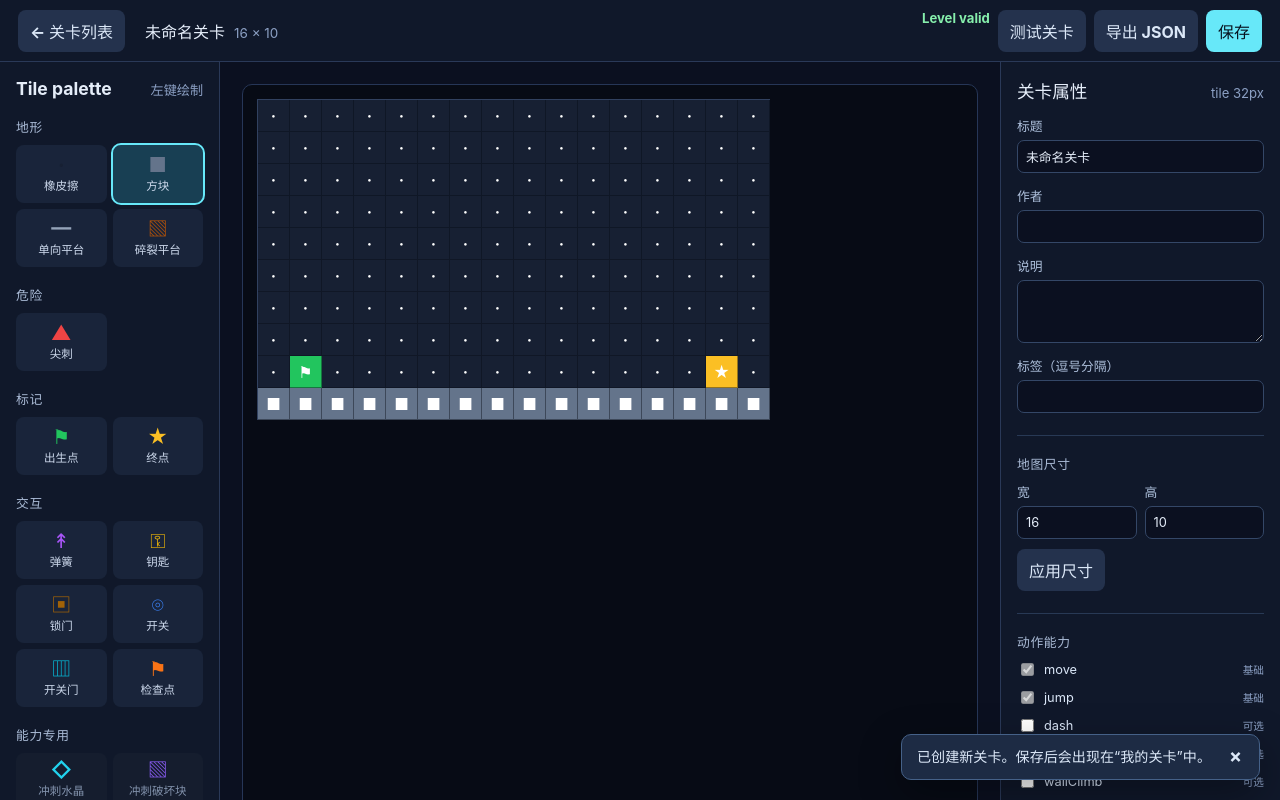
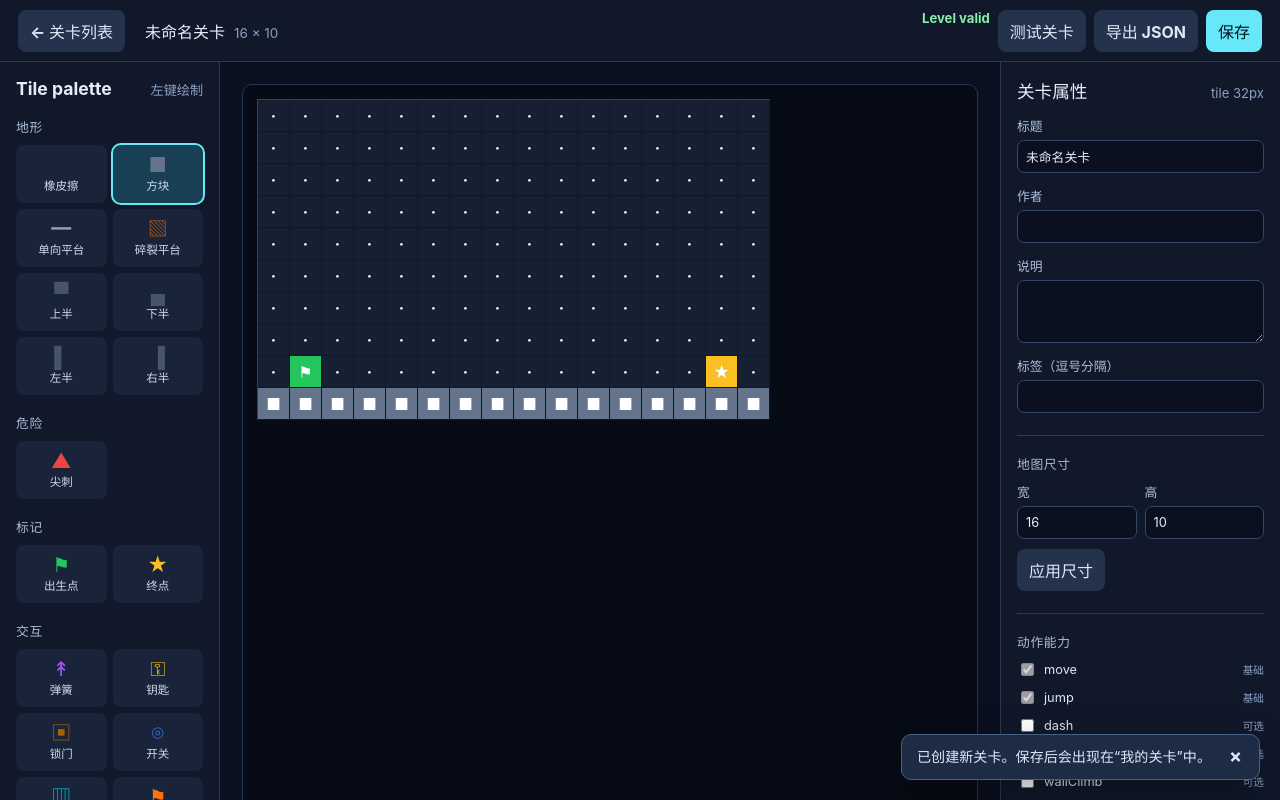
Before and after one commit to MrO-O/JumpForge, a React (Vite) app: page / in a window 1280 px wide. Both pictures are taken after a click on the button "新建关卡". Shown: the top 800 px of the page. Built offline with nearby package versions, Linux system fonts and the light colour scheme.

Commit message:
feat: add half-size block tile variants

```diff
--- a/src/editor/GridEditor.tsx
+++ b/src/editor/GridEditor.tsx
@@ -33,12 +33,13 @@ export function GridEditor({ level, selectedTileId, onPaint, onHover }: GridEdit
             const x = index % level.width;
             const y = Math.floor(index / level.width);
             const tile = getTileDefinition(tileId);
+            const visualBox = tile?.visualBox ?? tile?.collisionBox;
             return (
               <button
                 className="grid-cell"
                 type="button"
                 key={`${x}-${y}`}
-                style={{ backgroundColor: tile?.editor.color ?? '#7f1d1d', width: level.tileSize, height: level.tileSize }}
+                style={{ backgroundColor: '#172033', width: level.tileSize, height: level.tileSize }}
                 aria-label={`cell ${x}, ${y}: ${tile?.name ?? tileId}`}
                 onPointerDown={(event) => {
                   event.preventDefault();
@@ -52,7 +53,7 @@ export function GridEditor({ level, selectedTileId, onPaint, onHover }: GridEdit
                 }}
                 onPointerLeave={() => onHover(x, y)}
               >
-                <span>{tile?.editor.glyph ?? '?'}</span>
+                <span className="grid-tile-visual" style={{ backgroundColor: tile?.editor.color ?? '#7f1d1d', left: `${(visualBox?.x ?? 0) * 100}%`, top: `${(visualBox?.y ?? 0) * 100}%`, width: `${(visualBox?.width ?? 1) * 100}%`, height: `${(visualBox?.height ?? 1) * 100}%` }}>{tile?.editor.glyph ?? '?'}</span>
               </button>
             );
           })}
--- a/src/game/RuntimeLevelBuilder.ts
+++ b/src/game/RuntimeLevelBuilder.ts
@@ -2,7 +2,7 @@ import Phaser from 'phaser';
 import { mergeDashBlockClusters, mergeStaticTileRects, type DashBlockClusterRect, type MergeableStaticTileId, type MergedStaticRect } from './collisionMerge';
 import type { LevelDocument } from '../levels/levelTypes';
 import { getTileDefinition } from '../tiles/tileRegistry';
-import type { RuntimeTileKind } from '../tiles/tileTypes';
+import type { RuntimeTileKind, TileLocalBox } from '../tiles/tileTypes';
 import { toCellKey, type RuntimeCellKey, type RuntimePosition } from './runtimeTypes';
 
 export interface RuntimeTileEntity {
@@ -10,6 +10,9 @@ export interface RuntimeTileEntity {
   kind: RuntimeTileKind;
   x: number;
   y: number;
+  cellX: number;
+  cellY: number;
+  collisionBox?: TileLocalBox;
   color: number;
   visual: Phaser.GameObjects.Rectangle;
   glyph: Phaser.GameObjects.Text;
@@ -39,6 +42,7 @@ export interface RuntimeLevelBuildResult {
   staminaRefills: Phaser.Physics.Arcade.StaticGroup;
   checkpoints: Phaser.Physics.Arcade.StaticGroup;
   crumbleBlocks: Phaser.Physics.Arcade.StaticGroup;
+  partialSolids: Phaser.Physics.Arcade.StaticGroup;
   spawnPosition: RuntimePosition | null;
   goalPosition: RuntimePosition | null;
   entitiesByCell: Map<RuntimeCellKey, RuntimeTileEntity>;
@@ -63,7 +67,14 @@ function colorValue(color: string): number {
 }
 
 function createPhysicalTile(context: TileBuildContext, group: Phaser.Physics.Arcade.StaticGroup): Phaser.GameObjects.Rectangle {
-  const rectangle = context.scene.add.rectangle(context.entity.x, context.entity.y, context.tileSize, context.tileSize, context.entity.color).setVisible(false);
+  const box = context.entity.collisionBox ?? { x: 0, y: 0, width: 1, height: 1 };
+  const rectangle = context.scene.add.rectangle(
+    (context.entity.cellX + box.x + box.width / 2) * context.tileSize,
+    (context.entity.cellY + box.y + box.height / 2) * context.tileSize,
+    context.tileSize * box.width,
+    context.tileSize * box.height,
+    context.entity.color,
+  ).setVisible(false);
   rectangle.setData('runtimeCellKey', context.entity.cellKey);
   context.scene.physics.add.existing(rectangle, true);
   group.add(rectangle);
@@ -114,6 +125,10 @@ const tileBuildHandlers: Partial<Record<RuntimeTileKind, TileBuildHandler>> = {
   staminaRefill: (context) => { context.entity.trigger = createPhysicalTile(context, context.result.staminaRefills); },
   checkpoint: (context) => { context.entity.trigger = createPhysicalTile(context, context.result.checkpoints); },
   crumbleBlock: (context) => { context.entity.collider = createPhysicalTile(context, context.result.crumbleBlocks); },
+  halfBlockTop: (context) => { context.entity.collider = createPhysicalTile(context, context.result.partialSolids); },
+  halfBlockBottom: (context) => { context.entity.collider = createPhysicalTile(context, context.result.partialSolids); },
+  halfBlockLeft: (context) => { context.entity.collider = createPhysicalTile(context, context.result.partialSolids); },
+  halfBlockRight: (context) => { context.entity.collider = createPhysicalTile(context, context.result.partialSolids); },
 };
 
 /** Builds registry-driven visuals and physics primitives; behavior is bound by tileRuntimeHandlers. */
@@ -134,6 +149,7 @@ export function buildRuntimeLevel(scene: Phaser.Scene, level: LevelDocument): Ru
     staminaRefills: scene.physics.add.staticGroup(),
     checkpoints: scene.physics.add.staticGroup(),
     crumbleBlocks: scene.physics.add.staticGroup(),
+    partialSolids: scene.physics.add.staticGroup(),
     spawnPosition: null,
     goalPosition: null,
     entitiesByCell: new Map(),
@@ -151,16 +167,20 @@ export function buildRuntimeLevel(scene: Phaser.Scene, level: LevelDocument): Ru
       if (!tile || tile.runtime.kind === 'empty') continue;
       const cellX = index % level.width;
       const cellY = Math.floor(index / level.width);
-      const x = cellX * level.tileSize + level.tileSize / 2;
-      const y = cellY * level.tileSize + level.tileSize / 2;
+      const visualBox = tile.visualBox ?? tile.collisionBox ?? { x: 0, y: 0, width: 1, height: 1 };
+      const x = (cellX + visualBox.x + visualBox.width / 2) * level.tileSize;
+      const y = (cellY + visualBox.y + visualBox.height / 2) * level.tileSize;
       const color = colorValue(tile.editor.color);
       const entity: RuntimeTileEntity = {
         cellKey: toCellKey(cellX, cellY),
         kind: tile.runtime.kind,
         x,
         y,
+        cellX,
+        cellY,
+        collisionBox: tile.collisionBox,
         color,
-        visual: scene.add.rectangle(x, y, level.tileSize, level.tileSize, color).setDepth(0),
+        visual: scene.add.rectangle(x, y, level.tileSize * visualBox.width, level.tileSize * visualBox.height, color).setDepth(0),
         glyph: scene.add.text(x, y, tile.editor.glyph, {
           color: '#ffffff', fontFamily: 'system-ui, sans-serif', fontSize: `${Math.max(12, Math.floor(level.tileSize * 0.54))}px`,
         }).setOrigin(0.5).setDepth(1),
--- a/src/game/tileRuntimeHandlers.ts
+++ b/src/game/tileRuntimeHandlers.ts
@@ -66,6 +66,7 @@ export class TileRuntimeController {
 
   bind(): void {
     this.scene.physics.add.collider(this.player, this.level.solids);
+    this.scene.physics.add.collider(this.player, this.level.partialSolids);
     this.scene.physics.add.collider(this.player, this.level.climbWalls);
     this.scene.physics.add.collider(this.player, this.level.oneWayPlatforms, undefined, (_player, platform) => this.canLandOnOneWay(platform));
     this.scene.physics.add.collider(this.player, this.level.lockedDoors, (_player, door) => this.handleLockedDoor(door));
@@ -156,7 +157,7 @@ export class TileRuntimeController {
         return { side, climbable: false };
       }
       const entity = this.level.entitiesByCell.get(cellKey);
-      if (entity?.collider && this.isWallEntity(entity) && this.isColliderEnabled(entity)) {
+      if (entity?.collider && this.isWallEntity(entity) && this.isColliderEnabled(entity) && this.hasActualWallContact(entity)) {
         return { side, climbable: false };
       }
     }
@@ -327,6 +328,14 @@ export class TileRuntimeController {
     return body?.enable === true;
   }
 
+  private hasActualWallContact(entity: RuntimeTileEntity): boolean {
+    if (!entity.collisionBox) return true;
+    const colliderBody = entity.collider?.body as Phaser.Physics.Arcade.StaticBody | undefined;
+    if (!colliderBody) return false;
+    const playerBody = this.player.body;
+    return playerBody.bottom > colliderBody.top + 1 && playerBody.top < colliderBody.bottom - 1;
+  }
+
   private isWallEntity(entity: RuntimeTileEntity): boolean {
     return entity.kind === 'solid'
       || entity.kind === 'spring'
@@ -334,6 +343,10 @@ export class TileRuntimeController {
       || entity.kind === 'switchDoor'
       || entity.kind === 'dashBlock'
       || entity.kind === 'crumbleBlock'
+      || entity.kind === 'halfBlockTop'
+      || entity.kind === 'halfBlockBottom'
+      || entity.kind === 'halfBlockLeft'
+      || entity.kind === 'halfBlockRight'
       || entity.kind === 'climbWall';
   }
 }
--- a/src/styles/app.css
+++ b/src/styles/app.css
@@ -64,7 +64,8 @@ button:disabled { cursor: not-allowed; opacity: .55; }
 .grid-editor { min-height: 0; flex: 1; padding: 22px; display: flex; flex-direction: column; gap: 12px; }
 .grid-scroller { flex: 1; min-height: 260px; overflow: auto; padding: 14px; border: 1px solid #263657; border-radius: 10px; background: #070b15; }
 .level-grid { display: grid; width: max-content; border-top: 1px solid #31415f; border-left: 1px solid #31415f; user-select: none; touch-action: none; }
-.grid-cell { width: 32px; height: 32px; min-width: 0; padding: 0; display: grid; place-items: center; color: #fff; font-size: 16px; font-weight: 700; border: 0; border-right: 1px solid rgb(7 11 21 / .42); border-bottom: 1px solid rgb(7 11 21 / .42); border-radius: 0; }
+.grid-cell { position: relative; width: 32px; height: 32px; min-width: 0; padding: 0; display: block; color: #fff; font-size: 16px; font-weight: 700; border: 0; border-right: 1px solid rgb(7 11 21 / .42); border-bottom: 1px solid rgb(7 11 21 / .42); border-radius: 0; overflow: hidden; }
+.grid-tile-visual { position: absolute; display: grid; place-items: center; color: #fff; line-height: 1; }
 .grid-cell:hover { outline: 2px solid #f8fafc; outline-offset: -2px; filter: brightness(1.16); z-index: 1; }
 .grid-help, .editor-status { margin: 0; color: #8ca0c4; font-size: .82rem; }
 .editor-status { flex: 0 0 auto; padding: 10px 22px; border-top: 1px solid #263657; background: #10182a; }
--- a/src/tiles/tileRegistry.ts
+++ b/src/tiles/tileRegistry.ts
@@ -22,6 +22,10 @@ export const tileRegistry: TileRegistry = {
   staminaRefill: defineTile({ id: 'staminaRefill', name: '体力补给', category: 'ability', collision: 'none', hazardous: false, interactive: true, requiredAbilities: ['wallClimb'], tags: ['stamina', 'refill', 'ability'], editor: { color: '#34d399', glyph: '✦', label: '体力补给', paletteOrder: 140 }, runtime: { kind: 'staminaRefill' } }),
   checkpoint: defineTile({ id: 'checkpoint', name: '检查点', category: 'interaction', collision: 'none', hazardous: false, interactive: true, tags: ['checkpoint', 'respawn'], editor: { color: '#f97316', glyph: '⚑', label: '检查点', paletteOrder: 145 }, runtime: { kind: 'checkpoint' } }),
   crumbleBlock: defineTile({ id: 'crumbleBlock', name: '碎裂平台', category: 'terrain', collision: 'solid', hazardous: false, interactive: true, tags: ['platform', 'crumble', 'timing'], editor: { color: '#b45309', glyph: '▧', label: '碎裂平台', paletteOrder: 150 }, runtime: { kind: 'crumbleBlock' } }),
+  halfBlockTop: defineTile({ id: 'halfBlockTop', name: '上半方块', category: 'terrain', collision: 'solid', hazardous: false, interactive: false, tags: ['platform', 'solid', 'partial', 'half'], collisionBox: { x: 0, y: 0, width: 1, height: 0.5 }, visualBox: { x: 0, y: 0, width: 1, height: 0.5 }, editor: { color: '#475569', glyph: '▀', label: '上半', paletteOrder: 160 }, runtime: { kind: 'halfBlockTop' } }),
+  halfBlockBottom: defineTile({ id: 'halfBlockBottom', name: '下半方块', category: 'terrain', collision: 'solid', hazardous: false, interactive: false, tags: ['platform', 'solid', 'partial', 'half'], collisionBox: { x: 0, y: 0.5, width: 1, height: 0.5 }, visualBox: { x: 0, y: 0.5, width: 1, height: 0.5 }, editor: { color: '#475569', glyph: '▄', label: '下半', paletteOrder: 161 }, runtime: { kind: 'halfBlockBottom' } }),
+  halfBlockLeft: defineTile({ id: 'halfBlockLeft', name: '左半方块', category: 'terrain', collision: 'solid', hazardous: false, interactive: false, tags: ['platform', 'solid', 'partial', 'half'], collisionBox: { x: 0, y: 0, width: 0.5, height: 1 }, visualBox: { x: 0, y: 0, width: 0.5, height: 1 }, editor: { color: '#475569', glyph: '▌', label: '左半', paletteOrder: 162 }, runtime: { kind: 'halfBlockLeft' } }),
+  halfBlockRight: defineTile({ id: 'halfBlockRight', name: '右半方块', category: 'terrain', collision: 'solid', hazardous: false, interactive: false, tags: ['platform', 'solid', 'partial', 'half'], collisionBox: { x: 0.5, y: 0, width: 0.5, height: 1 }, visualBox: { x: 0.5, y: 0, width: 0.5, height: 1 }, editor: { color: '#475569', glyph: '▐', label: '右半', paletteOrder: 163 }, runtime: { kind: 'halfBlockRight' } }),
 };
 
 export function getTileDefinition(tileId: string): TileDefinition | undefined {
```
Also changed, not shown: src/levels/sampleLevels.ts (+6 -1 lines), src/tiles/tileTypes.ts (+14 -1 lines), 2 other files (tests, documents, lock files or other folders).
